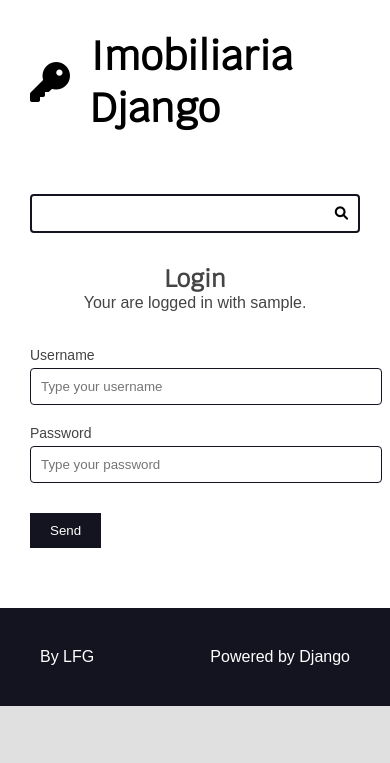
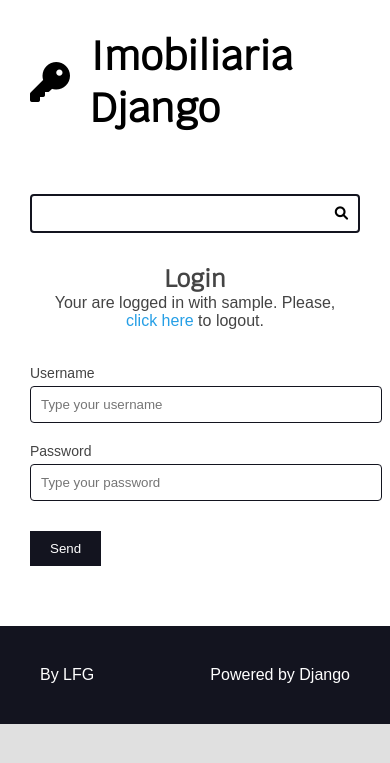
Before and after one commit to leonardofguedes/Imobiliaria-Django, a Django app: template authors/templates/authors/pages/login.html in a window 390 px wide. Shown: the top 763 px of the page. Run offline with Django 4.2, Linux system fonts and the light colour scheme; the template is opened without the code that fills it: values that come from a table or form of the project are taken from there, others are empty; the visitor is signed in with stand-in values (Sample User, id 1).

Commit message:
Inserindo o logout

```diff
--- a/authors/templates/authors/pages/login.html
+++ b/authors/templates/authors/pages/login.html
@@ -6,10 +6,16 @@
   <div class="main-content center container">
     <h2>Login</h2>
     {% if request.user.is_authenticated %}
-      <p>
+      <div>
         Your are logged in with
         {{ request.user.username }}.
-      </p>
+        Please,
+        <form class="inline-form" action="{% url 'authors:logout' %}" method='POST'>
+          {% csrf_token %}
+          <input type="hidden" name="username" value="{{ request.user.username }}">
+          <button class="plaintext-button" type="submit">click here</button>
+        </form> to logout.
+      </div>
     {% endif %}
   </div>
 
--- a/authors/urls.py
+++ b/authors/urls.py
@@ -8,4 +8,5 @@ urlpatterns = [
     path('register/create/', views.register_create, name='register_create'),
     path('login/', views.login_view, name='login'),
     path('login/create', views.login_create, name='login_create'),
+    path('logout/', views.logout_view, name='logout')
 ]
--- a/rental/static/rental/css/style.css
+++ b/rental/static/rental/css/style.css
@@ -375,3 +375,15 @@
         grid-template-columns: repeat(auto-fit, minmax(100%, 1fr));
         }
         }
+        .inline-form {
+          display: inline;
+        }
+
+        .plaintext-button {
+          display: inline;
+          border: none;
+          background: none;
+          cursor: pointer;
+          color: var(--color-primary);
+          font-size: 1.6rem;
+        }
```
Also changed, not shown: authors/views.py (+35 -2 lines).
